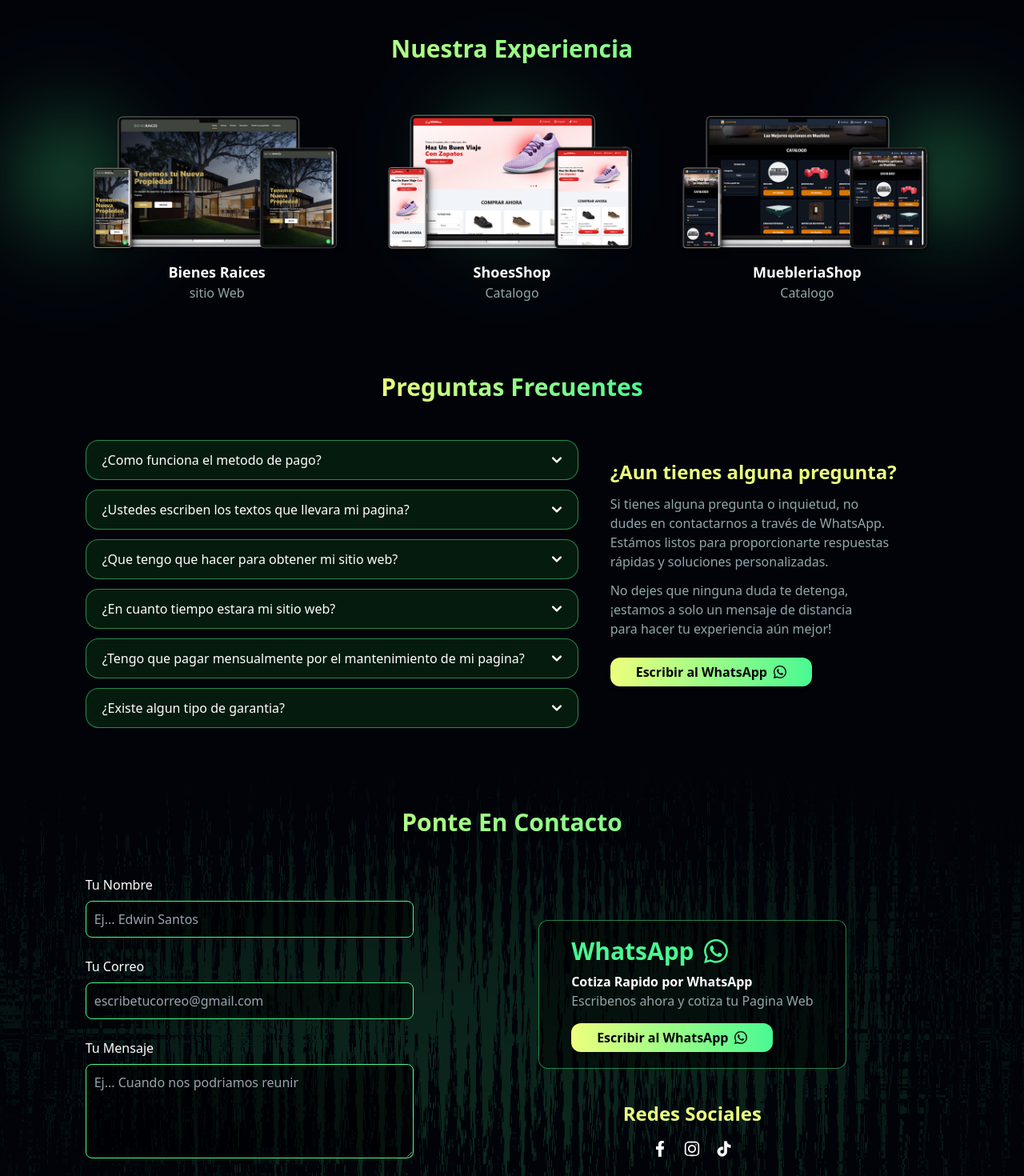
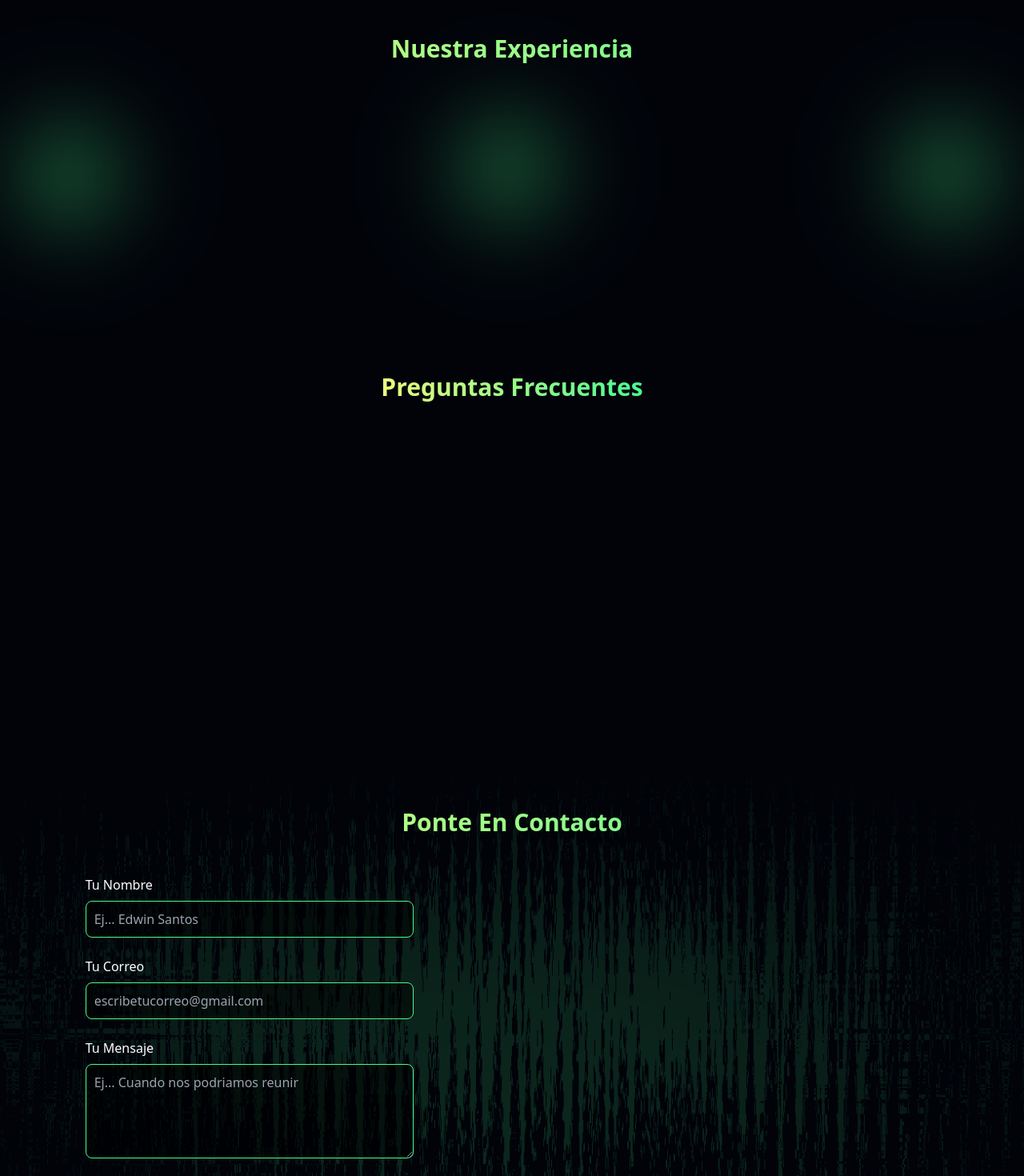
Before and after one commit to Hardash01/creaciones-webtech, a React (Vite) app: page / in a window 1280 px wide. Shown: the part 2460-3930 px from the top of the page at 80% size. Built offline with nearby package versions, Linux system fonts and the light colour scheme.

Commit message:
animation

```diff
--- a/src/components/Experiencia.jsx
+++ b/src/components/Experiencia.jsx
@@ -8,7 +8,7 @@ export function Experiencia () {
                 <h2 className="textodegradado text-3xl text-center font-extrabold py-2 [text-wrap:balance]">Nuestra Experiencia</h2>
                 <ul className="grid grid-cols-1 md:grid-cols-2 lg:grid-cols-3 gap-10 mt-10">
                     {proyects.map(proyect => (
-                        <li key={proyect.id} className="flex flex-col items-center">
+                        <li key={proyect.id} className="flex flex-col items-center prueba">
                             <a target="_blank" rel="noreferrer" href={proyect.link} className="hover:scale-105 transition-all duration-500">
                                 <img src={`/img/${proyect.image}.webp`} alt={`imagen de proyecto ${proyect.name}`} className="h-auto w-[400px]"/>
                             </a>
--- a/src/components/Faqs.jsx
+++ b/src/components/Faqs.jsx
@@ -22,7 +22,7 @@ export function Faqs ( ) {
                 <div className="flex flex-col lg:flex-row items-center gap-10">
                   <div className="mt-10 w-full lg:w-3/5">
                     {faqs.map((faq, index) => (
-                      <div key={index} className="mb-3">
+                      <div key={index} className="mb-3 animaciones-n">
                         <h2
                           id={`accordion-collapse-heading-${index}`}
                           className={`flex items-center justify-between px-5 py-3 font-medium rtl:text-right text-white border border-[#49F992] bg-[#051b0d] border-opacity-50 rounded-2xl hover:bg-[#001308] transition-colors duration-300 cursor-pointer ${
@@ -68,7 +68,7 @@ export function Faqs ( ) {
                       </div>
                     ))}
                   </div>
-                  <div className="lg:w-2/5 space-y-3 [text-wrap:balance]">
+                  <div className="lg:w-2/5 space-y-3 [text-wrap:balance] faded-left">
                     <h3 className="text-[#EDFF7D] text-2xl font-bold">¿Aun tienes alguna pregunta?</h3>
                     <p className="text-[#92A7AA] ">Si tienes alguna pregunta o inquietud, no dudes en contactarnos a través de WhatsApp. Estámos listos para proporcionarte respuestas rápidas y soluciones personalizadas.</p>
                     <p className="text-[#92A7AA] ">No dejes que ninguna duda te detenga, ¡estamos a solo un mensaje de distancia para hacer tu experiencia aún mejor!</p>
--- a/src/components/Formulario.jsx
+++ b/src/components/Formulario.jsx
@@ -76,7 +76,7 @@ export function Formulario () {
                         </form>
                     </div>
                     <div className="md:w-3/5 mt-10 flex flex-col items-center">
-                        <div className=" bg-black bg-opacity-50 border border-opacity-50 border-[#49F992] py-5 px-10 rounded-xl">
+                        <div className=" bg-black bg-opacity-50 border border-opacity-50 border-[#49F992] py-5 px-10 rounded-xl animaciones">
                             <div className='flex items-center gap-3 text-3xl font-semibold text-[#49F992] '>
                                 <h3>WhatsApp</h3>
                                 <IconWhatsapp />
@@ -92,8 +92,8 @@ export function Formulario () {
                                 </div>
                             </div>
                         </div>
-                        <h3 className="text-[#EDFF7D] text-2xl font-bold mt-10">Redes Sociales</h3>
-                        <div className='mt-3'>
+                        <h3 className="text-[#EDFF7D] text-2xl font-bold mt-10 animaciones">Redes Sociales</h3>
+                        <div className='mt-3 animaciones'>
                             <ul className="flex flex-row space-x-2 mt-0">
                                 {redes.map(red => (
                                 <li key={red.id} className="p-1.5 hover:bg-green-700 transition-colors duration-300 rounded-lg" >
--- a/src/components/Servicios.jsx
+++ b/src/components/Servicios.jsx
@@ -19,7 +19,7 @@ export function Servicios () {
                                 index === 1
                                     ? "bg-gradient-to-br from-[#010309] to-[#001308] shadow-md shadow-[#285c28] "
                                     : "bg-gradient-to-br from-[#010309] to-[#001308]"
-                            } flex flex-col items-center justify-between px-9 py-4 rounded-2xl border-green-900 border border-opacity-70 `}>
+                            } flex flex-col items-center justify-between px-9 py-4 rounded-2xl border-green-900 border border-opacity-70 animaciones`}>
                                 <div>
                                     <h3 className="text-center text-white font-semibold">{subs.name}</h3>
                                     <p className="text-center text-3xl font-bold text-[#EDFF7D] mt-2">{subs.tipo}</p>
--- a/src/index.css
+++ b/src/index.css
@@ -24,6 +24,23 @@
         opacity: 1;
         translate: 0 0;
         scale: 1;
+    }
+}
+
+.animaciones-n {
+    animation: revealn linear both;
+    animation-timeline: view();
+    animation-range: entry 15% cover 25%;
+}
+
+@keyframes revealn {
+    from{
+        opacity: 0;
+        translate: 0 100px;
+    }
+    to {
+        opacity: 1;
+        translate: 0 0;
     }
 }
 
@@ -95,3 +112,9 @@
         translate: 0 0;
     }
 }
+
+.prueba {
+    animation: revealn linear both;
+    animation-timeline: view();
+    animation-range: entry 20% cover 30%;
+}
```
